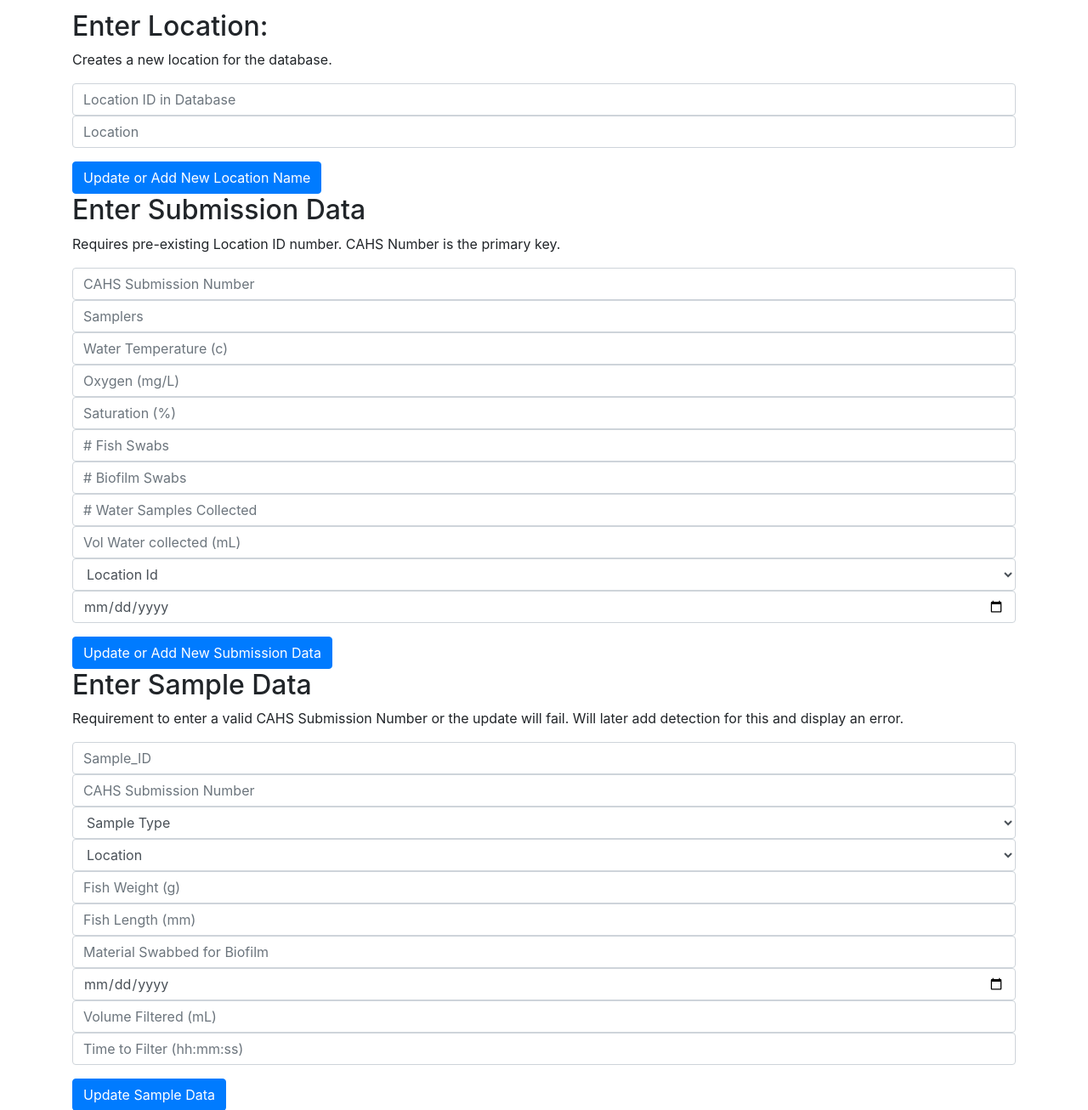
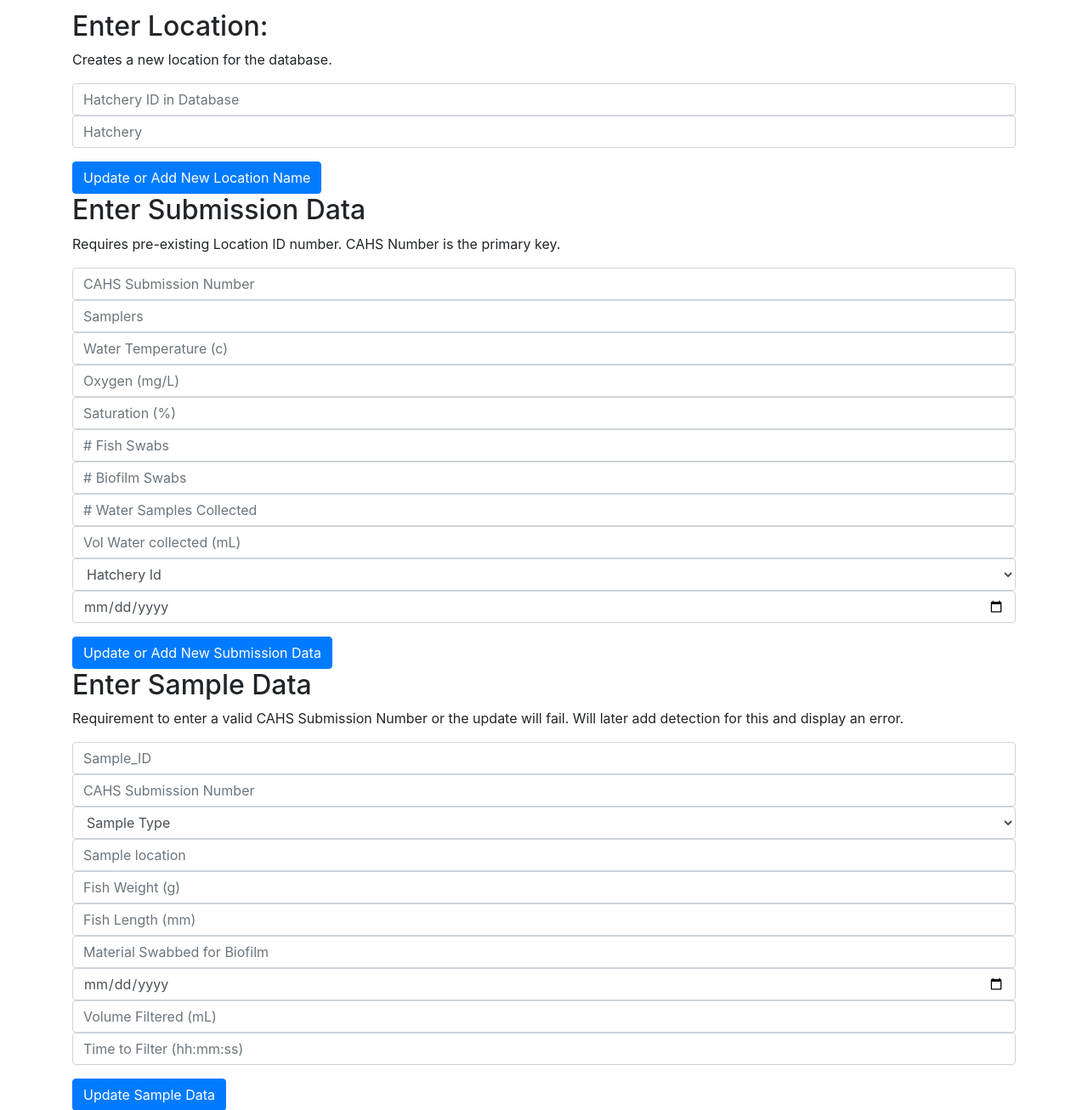
Before and after one commit to garenpham/BC-Centre-for-Aquatic-Health-Sciences, a Python web app: template app/templates/public/metadata.html in a window 1280 px wide. Shown: the part 151-1457 px from the top of the page at 85% size. Run offline with Jinja, Linux system fonts and the light colour scheme; the template is opened without the code that fills it, so the values that code supplies are empty.

Commit message:
Metadata input (#52)
* added dropdowns for location and sample type

* updated metadata page and views to add dropdowns

* entry form no longer clears on bad entry

* updated all forms on metadata page

* cleaned up linter errors disabled invalid name

* added form control class to dropdowns

* Update app/database_pull.py

remove unused headers

Co-authored-by: Brandon Semilla <semibran@gmail.com>

* Update app/views.py

updated pylint

Co-authored-by: Brandon Semilla <semibran@gmail.com>

* Added function to update existing data

* split update metadata func into smaller functions

* updated so the "feilds" are moer descriptive

* updated pylint disabled statement

* changed "feilds"

* corrected pylint error

* fixed "Errors clear entry feilds"

* corrected issue with None values in form

* if statements ch to list ocmprehensions

* deleted trailing whitespaces for pylint

Co-authored-by: Brandon Semilla <semibran@gmail.com>

```diff
--- a/app/templates/public/metadata.html
+++ b/app/templates/public/metadata.html
@@ -1,4 +1,3 @@
-
       <!--Jquery Cdn -->
       <script src="https://code.jquery.com/jquery-3.5.1.js"
       integrity="sha256-QWo7LDvxbWT2tbbQ97B53yJnYU3WhH/C8ycbRAkjPDc="
@@ -33,8 +32,8 @@
          <h2>Enter Location:</h2>
          <p>Creates a new location for the database.</p>
          <div class="form-group">
-            <input type="number" step="1" min="0" name="Location ID" class="form-control" id="Location ID" placeholder="Location ID in Database" required value="{{form_data[0]}}">
-            <input type="text" name="Location Name" class="form-control" id="Location Name" placeholder="Location" required value="{{form_data[1]}}">
+           <input type="number" step="1" min="0" name="Location ID" class="form-control" id="Location ID" placeholder="Hatchery ID in Database" required value="{{form_data[0]}}">
+           <input type="text" name="Location Name" class="form-control" id="Location Name" placeholder="Hatchery" required value="{{form_data[1]}}">
          </div>
        </div>
        <button type="submit" class="btn btn-primary" name="submit_button" value="update_location" >Update or Add New Location Name</button>
@@ -45,8 +44,8 @@
          <h2>Enter Location:</h2>
          <p>Creates a new location for the database.</p>
          <div class="form-group">
-            <input type="number" step="1" min="0" name="Location ID" class="form-control" id="Location ID" placeholder="Location ID in Database" required >
-            <input type="text" name="Location Name" class="form-control" id="Location Name" placeholder="Location" required >
+           <input type="number" step="1" min="0" name="Location ID" class="form-control" id="Location ID" placeholder="Hatchery ID in Database" required >
+           <input type="text" name="Location Name" class="form-control" id="Location Name" placeholder="Hatchery" required >
          </div>
        </div>
        <button type="submit" class="btn btn-primary" name="submit_button" value="update_location" >Update or Add New Location Name</button>
@@ -95,7 +94,7 @@
            <input type="number" step="1" min="0" class="form-control" name="# Water Samples Collected" id="# Water Samples Collected" placeholder="# Water Samples Collected" required>
            <input type="number" step="1" min="0" class="form-control" name="Vol Water collected (mL)" id="Vol Water collected (mL)" placeholder="Vol Water collected (mL)" required>
            <select class="form-control" name="location_id" id="location_id" required>
-              <option value="none" selected disabled>Location Id</option>
+             <option value="none" selected disabled>Hatchery Id</option>
              {% for i in locations %}
              <option value={{i[0]}}>{{i[0]}}</option>
              {% endfor %}
@@ -118,16 +117,11 @@
 
            <select class="form-control" name="Sample Type" id="Sample Type" required>
              <option value="none" selected >{{form_data[2]}}</option>
-              <option value="biofilm">Biofilm</option>
-              <option value="fish">Fish</option>
-              <option value="water">Water</option>
+             <option value="biofilm">Biofilm swab</option>
+             <option value="fish">Fish swab</option>
+             <option value="water">Water swab</option>
            </select>
-            <select class="form-control" name="Sample location" id="Sample location" required>
-              <option value="none" selected >{{form_data[3]}}</option>
-              {% for i in locations %}
-              <option value={{i[1]}}>{{i[1]}}</option>
-              {% endfor %}
-            </select>
+           <input type="text" class="form-control" name="Sample location" id="Sample location" placeholder="Sample location" required value="{{form_data[3]}}">
            <input type="number" step="any" min="0" class="form-control" name="Fish Weight (g)" id="Fish Weight (g)" placeholder="Fish Weight (g)" value="{{form_data[4]}}">
            <input type="number" step="any" min="0" class="form-control" name="Fish Length (mm)" id="Fish Length (mm)" placeholder="Fish Length (mm)" value="{{form_data[5]}}">
            <input type="text" class="form-control" name="Material Swabbed for Biofilm" id="Material Swabbed for Biofilm" placeholder="Material Swabbed for Biofilm" value="{{form_data[6]}}">
@@ -150,22 +144,18 @@
 
            <select class="form-control" name="Sample Type" id="Sample Type" required>
                <option value="none" selected disabled>Sample Type</option>
-                    <option value="biofilm">Biofilm</option>
-                    <option value="fish">Fish</option>
-                    <option value="water">Water</option>
+               <option value="biofilm">Biofilm swab</option>
+               <option value="fish">Fish swab</option>
+               <option value="water">Water swab</option>
            </select>
-                <select class="form-control" name="Sample location" id="Sample location" required>
-                    <option value="none" selected disabled>Location</option>
-                    {% for i in locations %}
-                    <option value={{i[1]}}>{{i[1]}}</option>
-                    {% endfor %}
-                </select>
-            <input type="number" step="any" min="0" class="form-control" name="Fish Weight (g)" id="Fish Weight (g)" placeholder="Fish Weight (g)" value="{{form_data[4]}}">
-            <input type="number" step="any" min="0" class="form-control" name="Fish Length (mm)" id="Fish Length (mm)" placeholder="Fish Length (mm)" value="{{form_data[5]}}">
-            <input type="text" class="form-control" name="Material Swabbed for Biofilm" id="Material Swabbed for Biofilm" placeholder="Material Swabbed for Biofilm" value="{{form_data[6]}}">
+           <input type="text" class="form-control" name="Sample location" id="Sample location" placeholder="Sample location" required >
+
+           <input type="number" step="any" min="0" class="form-control" name="Fish Weight (g)" id="Fish Weight (g)" placeholder="Fish Weight (g)">
+           <input type="number" step="any" min="0" class="form-control" name="Fish Length (mm)" id="Fish Length (mm)" placeholder="Fish Length (mm)" >
+           <input type="text" class="form-control" name="Material Swabbed for Biofilm" id="Material Swabbed for Biofilm" placeholder="Material Swabbed for Biofilm"\>
            <input type = "date" class="form-control" name="Date Filtered" id="Date Filtered" placeholder="Date Filtered (yyyy-mm-dd)" value="{{form_data[7]}}">
-            <input type="number" step="any" min="0" class="form-control" name="Volume Filtered (mL)" id="Volume Filtered (mL)" placeholder="Volume Filtered (mL)" value="{{form_data[8]}}">
-            <input type="text" step="1" class="form-control" name="Time to Filter (h:mm:ss)" id="Time to Filter (h:mm:ss)" placeholder="Time to Filter (hh:mm:ss)" value="{{form_data[9]}}">
+           <input type="number" step="any" min="0" class="form-control" name="Volume Filtered (mL)" id="Volume Filtered (mL)" placeholder="Volume Filtered (mL)" >
+           <input type="text" step="1" class="form-control" name="Time to Filter (h:mm:ss)" id="Time to Filter (h:mm:ss)" placeholder="Time to Filter (hh:mm:ss)" >
          </div>
        </div>
        <button type="submit" class="btn btn-primary" name="submit_button" value="update_sample_data">Update Sample Data</button>
@@ -184,54 +174,4 @@
  </div>
 </div>
 
-<!-- <script type="text/javascript">
-  $(document).on('submit','#sample-data-form',function(e)
-                 {
-    console.log('hello');
-    e.preventDefault();
-    $.ajax({
-      type:'POST',
-      url:'/',
-      data:{
-        sample_id:$('#Sample ID').val(),
-        CAHS_Submission_Number:$('#CAHS Submission Number').val(),
-        sample_Type:$('#Sample Type').val(),
-        sample_Location:$('#Sample location').val(),
-        fish_weight:$('#Fish Weight (g)').val(),
-        fish_Length:$('#Fish Length (mm)').val(),
-        material_swab:$('#Material Swabbed for Biofilm').val(),
-        date_filtered:$('#Date Filtered').val(),
-        volume_filtered:$('#Volume Filtered (mL)').val(),
-        time_to_filter:$('#Time to Filter (h:mm:ss)').val()
-      },
-      success:function()
-      {
-        alert('saved');
-      }
-    })
-  });
-</script> -->
-
-
-
 {% endblock %}
-        <!-- <button type="button" class="btn btn-primary" data-toggle="modal" data-target="#location_modal" data-backdrop="false" >Update or Add New Location Name</button>
-        <div class="modal show" id="location_modal" tabindex="-1" role="dialog" aria-labelledby="exampleModalLabel" aria-hidden="true">
-          <div class="modal-dialog" role="document">
-            <div class="modal-content">
-              <div class="modal-header">
-                <h5 class="modal-title" id="exampleModalLabel">Modal title</h5>
-                <button type="button" class="close" data-dismiss="modal" aria-label="Close">
-                  <span aria-hidden="true">&times;</span>
-                </button>
-              </div>
-              <div class="modal-body">
-                ...
-              </div>
-              <div class="modal-footer">
-                <button type="button" class="btn btn-secondary" data-dismiss="modal">Close</button>
-                <button type="submit" class="btn btn-primary" name="submit_button" value="update_location">Save changes</button>
-              </div>
-            </div>
-          </div>
-        </div> -->
```
Also changed, not shown: app/views.py (+7 -2 lines). Lines whose indentation alone changed are shown as unchanged.
